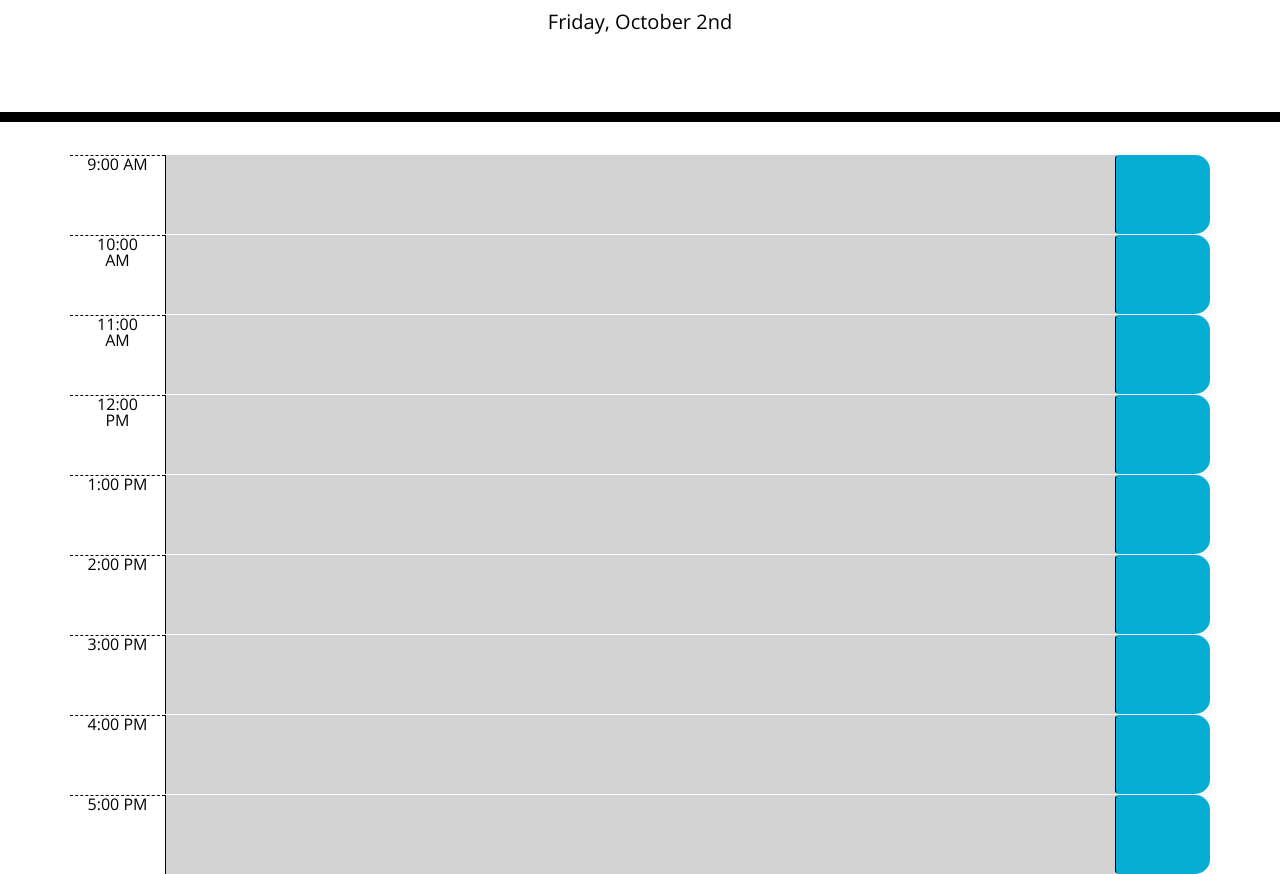
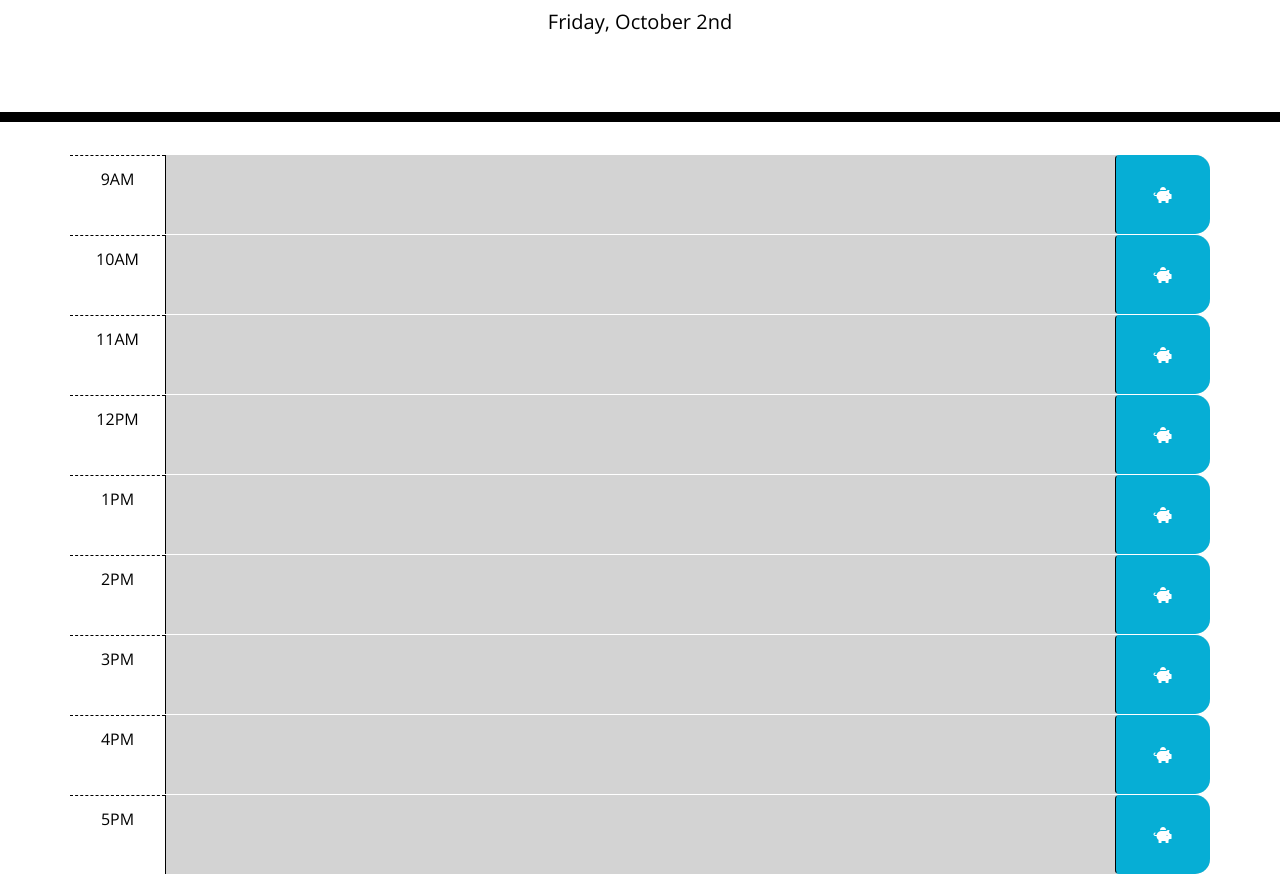
Before and after one commit to rpajewski/daily-planner, a plain HTML site: page index.html in a window 1280 px wide. Shown: the part 182-1056 px from the top of the page. Drawn offline with nearby package versions, Linux system fonts and the light colour scheme.

Commit message:
load tasks and save icon added

```diff
--- a/assets/css/style.css
+++ b/assets/css/style.css
@@ -40,6 +40,7 @@
   background-color: #ffffff;
   color: #000000;
   border-top: 1px dashed #000000;
+  padding-top: 15px;
 }
 
 .past {
--- a/assets/js/script.js
+++ b/assets/js/script.js
@@ -1,8 +1,3 @@
-// load saved tasks
-function loadTasks() {
-
-};
-
 // save tasks
 $('.saveBtn').click(function() {
     // get task value and time
@@ -11,6 +6,8 @@ $('.saveBtn').click(function() {
 
     // save to local storage
     localStorage.setItem(time, value);
+
+    hourClass();
 });
 
 // display current time on page
@@ -53,6 +50,22 @@ setInterval(function(){
     displayDate();
 }, 60000);
 
+// load saved tasks
+function loadTasks() {
+    $('#09am #value').val(localStorage.getItem('09am'));
+    $('#10am #value').val(localStorage.getItem('10am'));
+    $('#11am #value').val(localStorage.getItem('11am'));
+    $('#12pm #value').val(localStorage.getItem('12pm'));
+    $('#13pm #value').val(localStorage.getItem('13pm'));
+    $('#14pm #value').val(localStorage.getItem('14pm'));
+    $('#15pm #value').val(localStorage.getItem('15pm'));
+    $('#16pm #value').val(localStorage.getItem('16pm'));
+    $('#17pm #value').val(localStorage.getItem('17pm'));
+};
+
+
 hourClass();
 
 displayDate();
+
+loadTasks();
--- a/index.html
+++ b/index.html
@@ -25,57 +25,57 @@
     <div class="container">
       <!-- Timeblocks -->
       <div class="row time-block" id="09am">
-        <div class="col-md-1 hour">9:00 AM</div>
+        <div class="col-md-1 hour">9AM</div>
           <textarea class="col-md-10 description" id="value"></textarea>
-          <button class="col-md-1 btn saveBtn" input="button">
+          <button class="col-md-1 btn saveBtn"><i class="fas fa-piggy-bank"></i></button>
       </div>
 
       <div class="row time-block" id="10am">
-        <div class="col-md-1 hour">10:00 AM</div>
+        <div class="col-md-1 hour">10AM</div>
           <textarea class="col-md-10 description" id="value"></textarea>
-          <button class="col-md-1 btn saveBtn" input="button">
+          <button class="col-md-1 btn saveBtn"><i class="fas fa-piggy-bank"></i></button>
       </div>
 
       <div class="row time-block" id="11am">
-        <div class="col-md-1 hour">11:00 AM</div>
+        <div class="col-md-1 hour">11AM</div>
           <textarea class="col-md-10 description" id="value"></textarea>
-          <button class="col-md-1 btn saveBtn" input="button">
+          <button class="col-md-1 btn saveBtn"><i class="fas fa-piggy-bank"></i></button>
       </div>
 
       <div class="row time-block" id="12pm">
-        <div class="col-md-1 hour">12:00 PM</div>
+        <div class="col-md-1 hour">12PM</div>
           <textarea class="col-md-10 description" id="value"></textarea>
-          <button class="col-md-1 btn saveBtn" input="button">
+          <button class="col-md-1 btn saveBtn"><i class="fas fa-piggy-bank"></i></button>
       </div>
 
       <div class="row time-block" id="13pm">
-        <div class="col-md-1 hour">1:00 PM</div>
+        <div class="col-md-1 hour">1PM</div>
           <textarea class="col-md-10 description" id="value"></textarea>
-          <button class="col-md-1 btn saveBtn" input="button">
+          <button class="col-md-1 btn saveBtn"><i class="fas fa-piggy-bank"></i></button>
       </div>
 
       <div class="row time-block" id="14pm">
-        <div class="col-md-1 hour">2:00 PM</div>
+        <div class="col-md-1 hour">2PM</div>
           <textarea class="col-md-10 description" id="value"></textarea>
-          <button class="col-md-1 btn saveBtn" input="button">
+          <button class="col-md-1 btn saveBtn"><i class="fas fa-piggy-bank"></i></button>
       </div>
 
       <div class="row time-block" id="15pm">
-        <div class="col-md-1 hour">3:00 PM</div>
+        <div class="col-md-1 hour">3PM</div>
           <textarea class="col-md-10 description" id="value"></textarea>
-          <button class="col-md-1 btn saveBtn" input="button">
+          <button class="col-md-1 btn saveBtn"><i class="fas fa-piggy-bank"></i></button>
       </div>
 
       <div class="row time-block" id="16pm">
-        <div class="col-md-1 hour">4:00 PM</div>
+        <div class="col-md-1 hour">4PM</div>
           <textarea class="col-md-10 description" id="value"></textarea>
-          <button class="col-md-1 btn saveBtn" input="button">
+          <button class="col-md-1 btn saveBtn"><i class="fas fa-piggy-bank"></i></button>
       </div>
 
       <div class="row time-block" id="17pm">
-        <div class="col-md-1 hour">5:00 PM</div>
+        <div class="col-md-1 hour">5PM</div>
           <textarea class="col-md-10 description" id="value"></textarea>
-          <button class="col-md-1 btn saveBtn" input="button">
+          <button class="col-md-1 btn saveBtn"><i class="fas fa-piggy-bank"></i></button>
       </div>
     </div>
 
```
